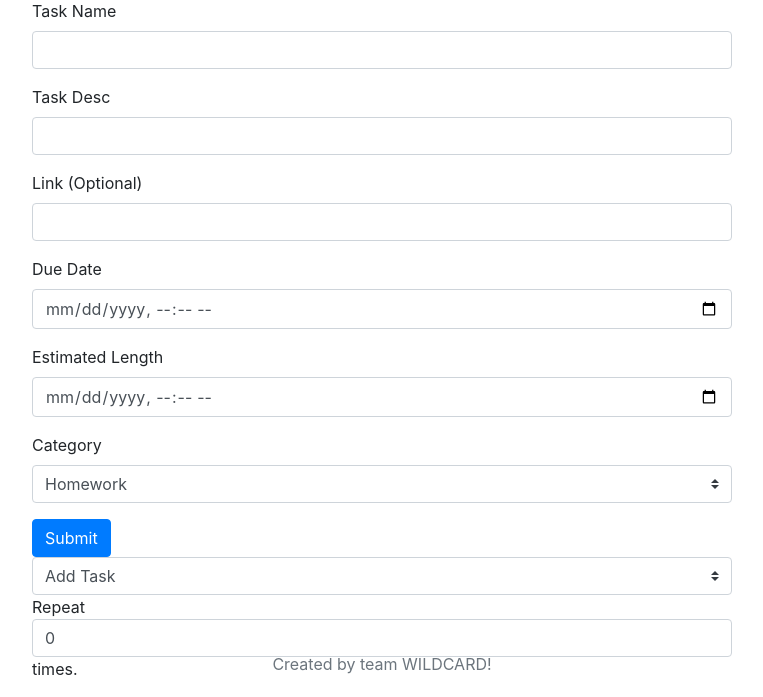
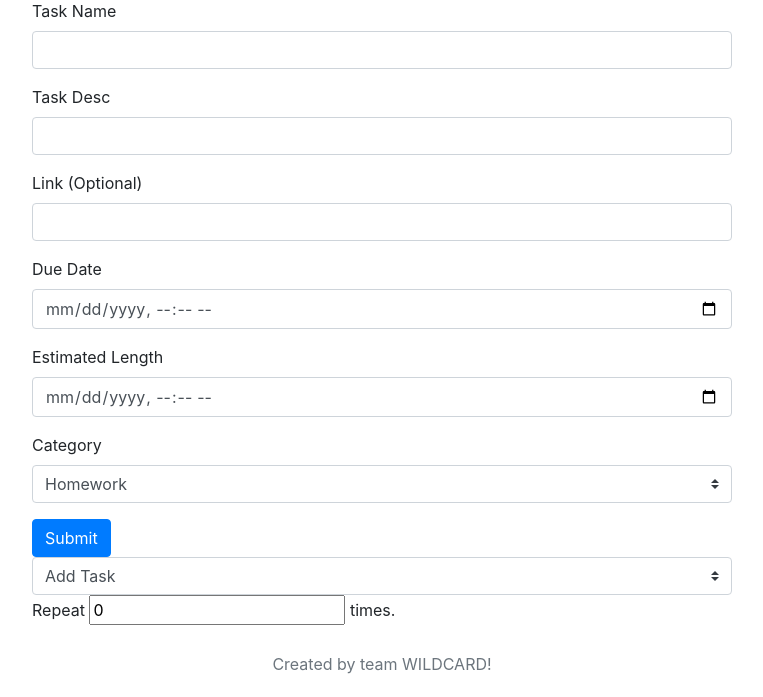
Before and after one commit to jac3rd/project-wildcard-dashboard, a Django app: page /add_task/ in a window 1280 px wide. Shown: the part 124-821 px from the top of the page, without its empty margins (258-1021 px from the left). After the commit the page ends 798 px from the top, so only its background shows below. Run offline with Django 3.2, Linux system fonts and the light colour scheme; the visitor is signed in with stand-in values (Sample User, id 1); some libraries are stand-ins or nearby versions.

Commit message:
Update add_task.html

```diff
--- a/tasks/templates/tasks/add_task.html
+++ b/tasks/templates/tasks/add_task.html
@@ -44,9 +44,7 @@
             <option value="monthly">Add Task Monthly</option>
             <option value="annually">Add Task Annually</option>
         </select>
-        <div class="form-group">
-            Repeat <input class="form-control" type="number" min="0" value="0" name="times" id="times" required> </input> times.
-        </div>
+        Repeat <input type="number" min="0" value="0" name="times" id="times" required> </input> times.
         {% if form.errors %}
         {% for field in form %}
         {% for error in field.errors %}
```
